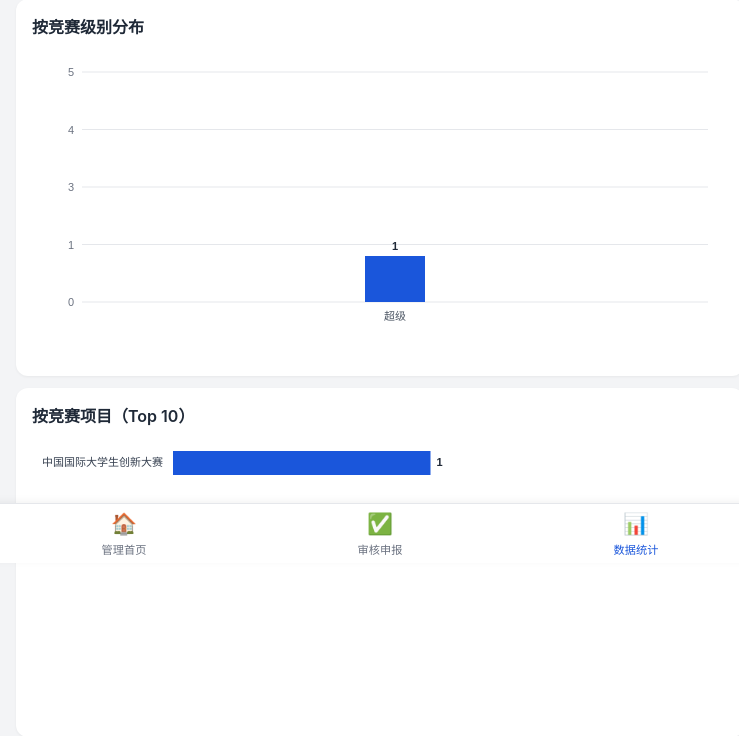
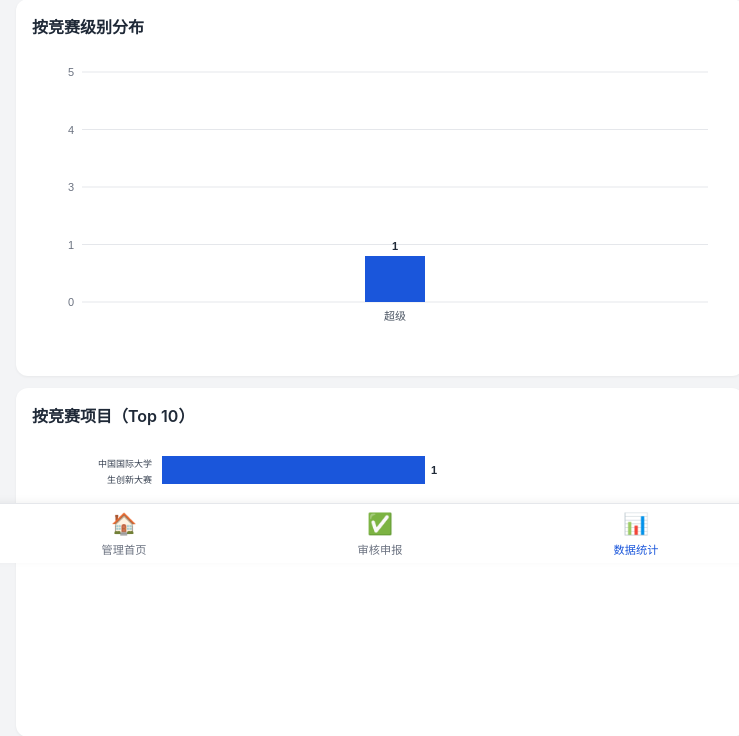
Before and after one commit to Zzzzr0950/competition-platform, a Flask app: page /admin/statistics in a window 1280 px wide. Shown: the part 237-973 px from the top of the page, without its empty margins (260-999 px from the left). Run offline with Flask 3, Linux system fonts and the light colour scheme; the visitor is signed in with stand-in values (Sample User, id 1); data comes from the database, SQL or seed files in the repository; tables that the repository leaves empty hold one stand-in row (values such as "Sample post").

Commit message:
fix: 竞赛名称过长时自动换两行 + 缩小字号显示
- 名称≤11字：单行11px正常显示
- 名称>11字：自动拆两行，9px字号
- 拆分时优先在自然断点（·（）等）处换行
- 双行名称行高自动增加，柱状条垂直居中

Co-Authored-By: Claude <noreply@anthropic.com>

```diff
--- a/static/js/statistics.js
+++ b/static/js/statistics.js
@@ -76,10 +76,8 @@ function loadByLevel() {
 function loadByCompetition() {
     fetchJSON('/api/admin/statistics/by-competition?limit=10')
         .then(function(data) {
-            var labels = data.map(function(d) {
-                var label = d.name.length > 18 ? d.name.slice(0, 17) + '…' : d.name;
-                return label;
-            });
+            // 传完整竞赛名称，由绘图函数自行处理换行
+            var labels = data.map(function(d) { return d.name; });
             var values = data.map(function(d) { return d.count; });
             drawHorizontalBarChart('chart-competition', labels, values);
         })
@@ -185,7 +183,7 @@ function drawBarChart(containerId, data, labelKey, valueKey, colorMap) {
 
 /**
  * Horizontal bar chart for competition names
- * Left padding auto-calculated to fit the longest name
+ * Long names auto-wrap to two lines with smaller font
  */
 function drawHorizontalBarChart(containerId, labels, values) {
     var container = document.getElementById(containerId);
@@ -193,62 +191,112 @@ function drawHorizontalBarChart(containerId, labels, values) {
 
     var canvas = document.createElement('canvas');
     canvas.width = container.clientWidth || 350;
-    canvas.height = Math.max(220, labels.length * 32);
+    var ctx = canvas.getContext('2d');
+    if (!ctx) { container.innerHTML = '<div style="text-align:center;padding:20px;color:#9ca3af;">浏览器不支持 Canvas</div>'; return; }
+
+    if (!labels || labels.length === 0) {
+        canvas.height = 220;
+        ctx.fillStyle = '#9ca3af';
+        ctx.font = '14px sans-serif';
+        ctx.textAlign = 'center';
+        ctx.fillText('暂无数据', canvas.width / 2, canvas.height / 2);
+        canvas.style.width = '100%';
+        canvas.style.height = '220px';
+        container.innerHTML = '';
+        container.appendChild(canvas);
+        return;
+    }
+
+    // Fixed left area width for labels
+    var labelAreaWidth = 130;
+
+    // Determine which labels need wrapping and split them
+    var wrappedLabels = labels.map(function(label) {
+        ctx.font = '11px sans-serif';
+        var fullWidth = ctx.measureText(label).width;
+        if (fullWidth <= labelAreaWidth - 10) {
+            return { lines: [label], singleLine: true };
+        }
+        // Need two lines — split Chinese text roughly in half
+        // Also try splitting at a natural boundary like · or （
+        var half = Math.ceil(label.length / 2);
+        // Look for natural break points near the middle
+        var breakChars = ['·', '（', '(', '）', ')', '、', '—', '-', ' '];
+        var best = half;
+        for (var j = Math.max(0, half - 4); j < Math.min(label.length, half + 4); j++) {
+            if (breakChars.indexOf(label[j]) !== -1) { best = j + 1; break; }
+        }
+        // If no natural break found, just split at half (character boundary)
+        if (best === half) {
+            best = Math.ceil(label.length / 2);
+        }
+        var line1 = label.slice(0, best);
+        var line2 = label.slice(best);
+        return { lines: [line1, line2], singleLine: false };
+    });
+
+    // Calculate row heights
+    var singleRowH = 28;
+    var doubleRowH = 38;
+    var gap = 4;
+    var totalHeight = 0;
+    var rowHeights = wrappedLabels.map(function(w) {
+        var h = w.singleLine ? singleRowH : doubleRowH;
+        totalHeight += h + gap;
+        return h;
+    });
+    totalHeight -= gap; // remove last gap
+
+    var padding = { top: 10, right: 40, bottom: 10, left: labelAreaWidth };
+    canvas.height = Math.max(220, padding.top + totalHeight + padding.bottom);
     canvas.style.width = '100%';
     canvas.style.height = canvas.height + 'px';
     container.innerHTML = '';
     container.appendChild(canvas);
 
-    if (!labels || labels.length === 0) {
-        var ctx = canvas.getContext('2d');
-        ctx.fillStyle = '#9ca3af';
-        ctx.font = '14px sans-serif';
-        ctx.textAlign = 'center';
-        ctx.fillText('暂无数据', canvas.width / 2, canvas.height / 2);
-        return;
-    }
-
-    var ctx = canvas.getContext('2d');
-    if (!ctx) { container.innerHTML = '<div style="text-align:center;padding:20px;color:#9ca3af;">浏览器不支持 Canvas</div>'; return; }
-
-    // Calculate left padding from longest label (Chinese char ≈ 12px at 11px font)
-    var labelFontSize = 11;
-    var maxLabelWidth = 0;
-    ctx.font = labelFontSize + 'px sans-serif';
-    labels.forEach(function(l) {
-        var w = ctx.measureText(l).width;
-        if (w > maxLabelWidth) maxLabelWidth = w;
-    });
-    var leftPadding = Math.max(100, Math.min(200, maxLabelWidth + 20));
-
-    var padding = { top: 10, right: 40, bottom: 10, left: leftPadding };
+    // Re-create context after canvas resize
+    ctx = canvas.getContext('2d');
     var chartW = canvas.width - padding.left - padding.right;
-    var barH = Math.min(24, (canvas.height - padding.top - padding.bottom) / labels.length - 4);
-    var gap = 4;
 
     var maxVal = Math.max.apply(null, values);
-    maxVal = Math.ceil(maxVal * 1.15);
+    maxVal = Math.ceil(maxVal * 1.15) || 1;
 
-    labels.forEach(function(label, i) {
-        var y = padding.top + i * (barH + gap);
-        var w = (values[i] / maxVal) * chartW;
+    // Get bar colors (more colors for differentiation)
+    var barColors = ['#1a56db', '#2563eb', '#3b82f6', '#60a5fa', '#93c5fd',
+                     '#059669', '#10b981', '#34d399', '#6ee7b7', '#a7f3d0'];
 
-        // Label — right-aligned, fits within leftPadding
-        ctx.fillStyle = '#374151';
-        ctx.font = labelFontSize + 'px sans-serif';
+    var currentY = padding.top;
+    wrappedLabels.forEach(function(w, i) {
+        var rowH = rowHeights[i];
+        var barH = Math.min(w.singleLine ? 22 : 28, rowH - 6);
+        var wVal = (values[i] / maxVal) * chartW;
+
+        // Center the bar vertically in this row
+        var barY = currentY + (rowH - barH) / 2;
+
+        // Draw label (one or two lines)
         ctx.textAlign = 'right';
-        ctx.fillText(label, padding.left - 10, y + barH / 2 + 3);
+        if (w.singleLine) {
+            ctx.fillStyle = '#374151';
+            ctx.font = '11px sans-serif';
+            ctx.fillText(w.lines[0], padding.left - 10, currentY + rowH / 2 + 4);
+        } else {
+            ctx.fillStyle = '#374151';
+            ctx.font = '9px sans-serif';
+            ctx.fillText(w.lines[0], padding.left - 10, currentY + rowH * 0.35 + 3);
+            ctx.fillText(w.lines[1], padding.left - 10, currentY + rowH * 0.75 + 3);
+        }
 
         // Bar
-        var colors = ['#1a56db', '#2563eb', '#3b82f6', '#60a5fa', '#93c5fd',
-                      '#059669', '#10b981', '#34d399', '#6ee7b7', '#a7f3d0'];
-        ctx.fillStyle = colors[i % colors.length];
-        ctx.fillRect(padding.left, y, w, barH);
+        ctx.fillStyle = barColors[i % barColors.length];
+        ctx.fillRect(padding.left, barY, wVal, barH);
 
         // Value
         ctx.fillStyle = '#1f2937';
         ctx.font = 'bold 11px sans-serif';
         ctx.textAlign = 'left';
-        ctx.fillText(values[i], padding.left + w + 6, y + barH / 2 + 3);
+        ctx.fillText(values[i], padding.left + wVal + 6, barY + barH / 2 + 4);
+
+        currentY += rowH + gap;
     });
 }
--- a/templates/admin/statistics.html
+++ b/templates/admin/statistics.html
@@ -55,5 +55,5 @@
 {% endblock %}
 
 {% block extra_js %}
-<script src="{{ url_for('static', filename='js/statistics.js') }}?v=20260707b"></script>
+<script src="{{ url_for('static', filename='js/statistics.js') }}?v=20260707c"></script>
 {% endblock %}
```
